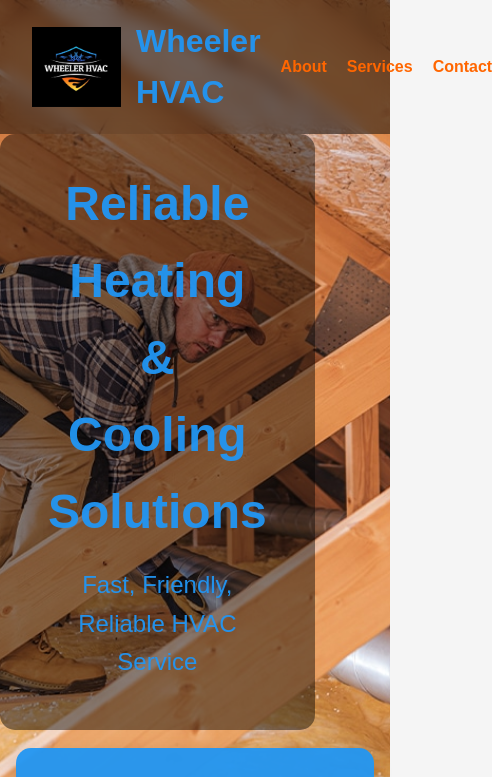
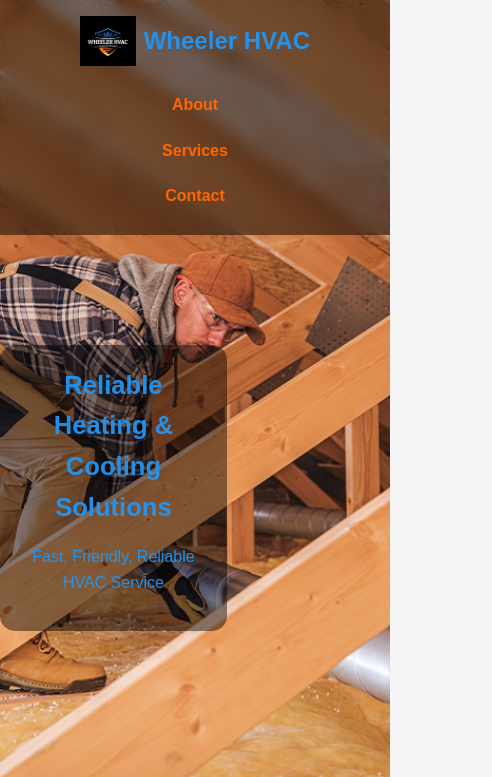
Before and after one commit to 67Mstang/HVACsite, a plain HTML site: page index.html in a window 390 px wide. Shown: the top 777 px of the page, 492 px wide, since content can reach past the window. Drawn offline with Linux system fonts and the light colour scheme.

Commit message:
Add files via upload

```diff
--- a/styles.css
+++ b/styles.css
@@ -54,6 +54,7 @@ header {
   top: 0;
   z-index: 10;
   backdrop-filter: blur(8px);
+  flex-wrap: wrap;
 }
 
 header .logo {
@@ -64,11 +65,12 @@ header .logo {
 header .logo img {
   height: 80px;
   margin-right: 15px;
+  max-width: 100%;
 }
 
 header h1 {
   font-size: 2rem;
-  color: rgba(33, 150, 243, 0.95); /* changed to card blue */
+  color: rgba(33, 150, 243, 0.95);
 }
 
 nav ul {
@@ -112,8 +114,7 @@ nav ul li a:hover {
 
 .hero-content h2,
 .hero-content p {
-  color: rgba(33, 150, 243, 0.95); /* changed to card blue */
-  text-shadow: none; /* removed shadow for clarity */
+  color: rgba(33, 150, 243, 0.95);
   margin-bottom: 1rem;
 }
 
@@ -144,10 +145,11 @@ nav ul li a:hover {
 }
 
 .card {
-  background: rgba(33, 150, 243, 0.95); /* unified light blue */
+  background: rgba(33, 150, 243, 0.95);
   border-radius: 15px;
   padding: 2rem;
   max-width: 900px;
+  width: 100%;
   box-shadow: 0 8px 20px rgba(0,0,0,0.15);
   transform: translateY(-30px);
   transition: transform 0.3s ease;
@@ -176,14 +178,14 @@ section h2 {
   display: flex;
   align-items: center;
   padding: 0.5rem 1rem;
-  border-left: 5px solid #ff6600; /* orange accent */
+  border-left: 5px solid #ff6600;
   background: rgba(255,255,255,0.1);
   border-radius: 8px;
   transition: transform 0.2s ease, box-shadow 0.2s ease;
 }
 
 .service-item:nth-child(even) {
-  border-left-color: #8bc34a; /* green accent alternate */
+  border-left-color: #8bc34a;
 }
 
 .service-item:hover {
@@ -212,3 +214,62 @@ footer {
   border-top-left-radius: 15px;
   border-top-right-radius: 15px;
 }
+
+/* -------------------------
+   Responsive Design
+-------------------------- */
+@media (max-width: 768px) {
+  header {
+    flex-direction: column;
+    text-align: center;
+  }
+
+  nav ul {
+    flex-direction: column;
+    margin-top: 1rem;
+  }
+
+  nav ul li {
+    margin: 10px 0;
+  }
+
+  header .logo img {
+    height: 60px;
+  }
+
+  header h1 {
+    font-size: 1.5rem;
+  }
+
+  .hero-content h2 {
+    font-size: 2rem;
+  }
+
+  .hero-content p {
+    font-size: 1.1rem;
+  }
+
+  .card {
+    padding: 1.5rem;
+    transform: none;
+  }
+}
+
+@media (max-width: 480px) {
+  .hero-content {
+    padding: 1.2rem;
+  }
+
+  .hero-content h2 {
+    font-size: 1.6rem;
+  }
+
+  .hero-content p {
+    font-size: 1rem;
+  }
+
+  header .logo img {
+    height: 50px;
+    margin-right: 8px;
+  }
+}
```
